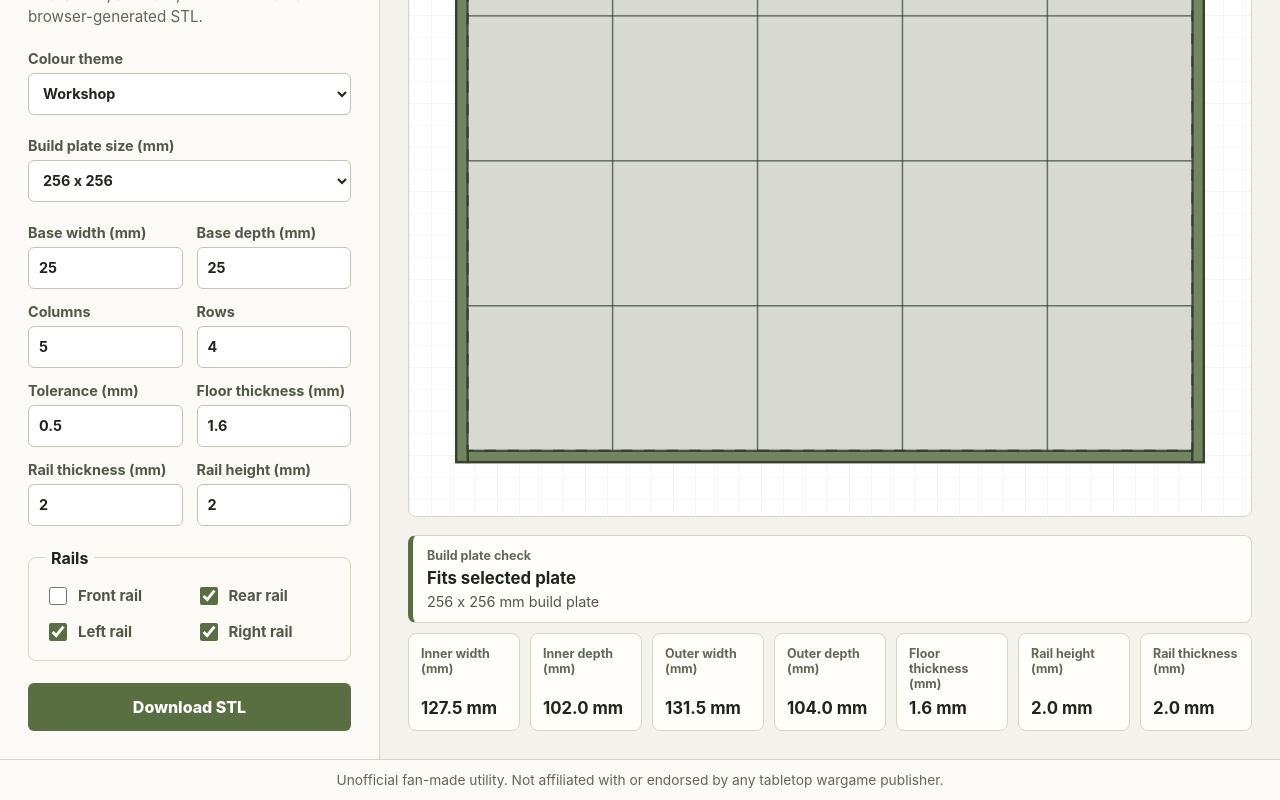
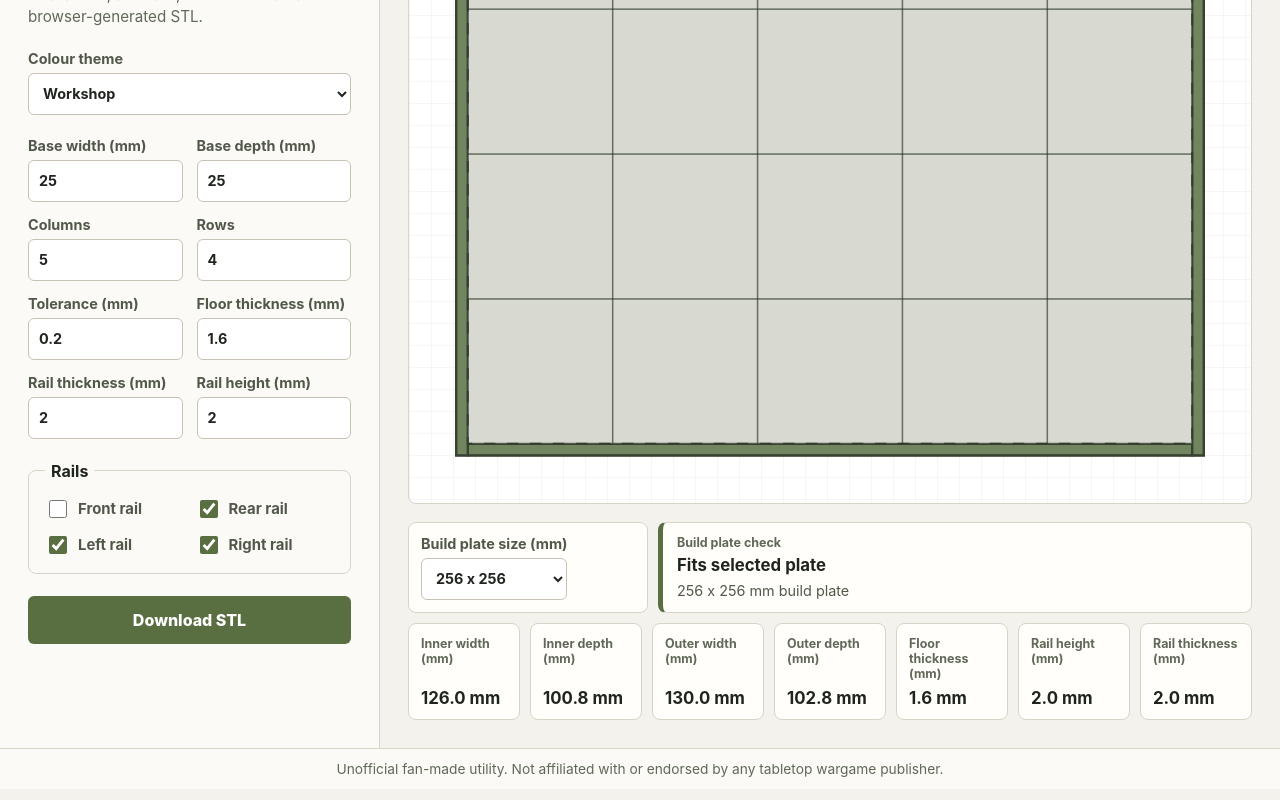
Before and after one commit to greyplasticmodelling/tray-workshop, a React (Vite) app: page / in a window 1280 px wide. Shown: the part 533-1333 px from the top of the page. Built offline with nearby package versions, Linux system fonts and the light colour scheme.

Commit message:
Move build plate selector and add tooltips

```diff
--- a/src/App.tsx
+++ b/src/App.tsx
@@ -11,7 +11,7 @@ const defaultSettings: TraySettings = {
   baseDepthMm: 25,
   columns: 5,
   rows: 4,
-  toleranceMm: 0.5,
+  toleranceMm: 0.2,
   floorThicknessMm: 1.6,
   railThicknessMm: 2,
   railHeightMm: 2,
@@ -47,7 +47,12 @@ export default function App() {
 
         <section className="preview-panel" aria-label="Tray preview and dimensions">
           <TrayPreviewSvg settings={settings} dimensions={dimensions} />
-          <DimensionsPanel settings={settings} dimensions={dimensions} buildPlateFit={buildPlateFit} />
+          <DimensionsPanel
+            settings={settings}
+            dimensions={dimensions}
+            buildPlateFit={buildPlateFit}
+            onSettingsChange={setSettings}
+          />
         </section>
       </main>
 
--- a/src/components/DimensionsPanel.tsx
+++ b/src/components/DimensionsPanel.tsx
@@ -1,13 +1,14 @@
 import type { BuildPlateFit, TrayDimensions, TraySettings } from '../types';
-import { formatMm } from '../geometry/trayMath';
+import { buildPlates, formatMm } from '../geometry/trayMath';
 
 type Props = {
   dimensions: TrayDimensions;
   settings: TraySettings;
   buildPlateFit: BuildPlateFit;
+  onSettingsChange: (settings: TraySettings) => void;
 };
 
-export function DimensionsPanel({ dimensions, settings, buildPlateFit }: Props) {
+export function DimensionsPanel({ dimensions, settings, buildPlateFit, onSettingsChange }: Props) {
   const items = [
     ['Inner width (mm)', formatMm(dimensions.innerWidthMm)],
     ['Inner depth (mm)', formatMm(dimensions.innerDepthMm)],
@@ -29,11 +30,30 @@ export function DimensionsPanel({ dimensions, settings, buildPlateFit }: Props)
 
   return (
     <div className="output-summary">
-      <section className="plate-fit" data-fit={fitsOnPlate ? 'yes' : 'no'} aria-label="Build plate fit">
-        <span>Build plate check</span>
-        <strong>{fitText}</strong>
-        <p>{fitDetail}</p>
-      </section>
+      <div className="plate-summary">
+        <label className="field plate-select" title="Choose the printer build plate size used for the fit check.">
+          <span>Build plate size (mm)</span>
+          <select
+            value={settings.buildPlateSize}
+            title="Choose the printer build plate size used for the fit check."
+            onChange={(event) =>
+              onSettingsChange({ ...settings, buildPlateSize: event.target.value as TraySettings['buildPlateSize'] })
+            }
+          >
+            {buildPlates.map((plate) => (
+              <option value={plate.value} key={plate.value}>
+                {plate.widthMm} x {plate.depthMm}
+              </option>
+            ))}
+          </select>
+        </label>
+
+        <section className="plate-fit" data-fit={fitsOnPlate ? 'yes' : 'no'} aria-label="Build plate fit">
+          <span>Build plate check</span>
+          <strong>{fitText}</strong>
+          <p>{fitDetail}</p>
+        </section>
+      </div>
 
       <section className="dimensions" aria-label="Calculated dimensions">
         {items.map(([label, value]) => (
--- a/src/components/TrayControls.tsx
+++ b/src/components/TrayControls.tsx
@@ -1,5 +1,4 @@
 import type { ThemeName, TraySettings } from '../types';
-import { buildPlates } from '../geometry/trayMath';
 
 type Props = {
   settings: TraySettings;
@@ -14,22 +13,23 @@ const numberFields: Array<{
   key: keyof Omit<TraySettings, 'buildPlateSize'>;
   label: string;
   step: number;
+  tooltip: string;
 }> = [
-  { key: 'baseWidthMm', label: 'Base width (mm)', step: 1 },
-  { key: 'baseDepthMm', label: 'Base depth (mm)', step: 1 },
-  { key: 'columns', label: 'Columns', step: 1 },
-  { key: 'rows', label: 'Rows', step: 1 },
-  { key: 'toleranceMm', label: 'Tolerance (mm)', step: 0.1 },
-  { key: 'floorThicknessMm', label: 'Floor thickness (mm)', step: 0.1 },
-  { key: 'railThicknessMm', label: 'Rail thickness (mm)', step: 0.1 },
-  { key: 'railHeightMm', label: 'Rail height (mm)', step: 0.1 },
+  { key: 'baseWidthMm', label: 'Base width (mm)', step: 1, tooltip: 'Width of each model base from left to right.' },
+  { key: 'baseDepthMm', label: 'Base depth (mm)', step: 1, tooltip: 'Depth of each model base from front to back.' },
+  { key: 'columns', label: 'Columns', step: 1, tooltip: 'Number of bases across the tray frontage.' },
+  { key: 'rows', label: 'Rows', step: 1, tooltip: 'Number of ranks from front to back.' },
+  { key: 'toleranceMm', label: 'Tolerance (mm)', step: 0.1, tooltip: 'Extra clearance added to each base slot.' },
+  { key: 'floorThicknessMm', label: 'Floor thickness (mm)', step: 0.1, tooltip: 'Thickness of the flat bottom plate.' },
+  { key: 'railThicknessMm', label: 'Rail thickness (mm)', step: 0.1, tooltip: 'Horizontal thickness of enabled edge rails.' },
+  { key: 'railHeightMm', label: 'Rail height (mm)', step: 0.1, tooltip: 'Height of rails above the floor.' },
 ];
 
-const railToggles: Array<{ key: keyof TraySettings; label: string }> = [
-  { key: 'frontRailEnabled', label: 'Front rail' },
-  { key: 'rearRailEnabled', label: 'Rear rail' },
-  { key: 'leftRailEnabled', label: 'Left rail' },
-  { key: 'rightRailEnabled', label: 'Right rail' },
+const railToggles: Array<{ key: keyof TraySettings; label: string; tooltip: string }> = [
+  { key: 'frontRailEnabled', label: 'Front rail', tooltip: 'Add or remove the front edge rail.' },
+  { key: 'rearRailEnabled', label: 'Rear rail', tooltip: 'Add or remove the rear edge rail.' },
+  { key: 'leftRailEnabled', label: 'Left rail', tooltip: 'Add or remove the left side rail.' },
+  { key: 'rightRailEnabled', label: 'Right rail', tooltip: 'Add or remove the right side rail.' },
 ];
 
 const themes: Array<{ value: ThemeName; label: string }> = [
@@ -59,7 +59,11 @@ export function TrayControls({ settings, theme, onChange, onThemeChange, validat
 
       <label className="field">
         <span>Colour theme</span>
-        <select value={theme} onChange={(event) => onThemeChange(event.target.value as ThemeName)}>
+        <select
+          value={theme}
+          title="Change the page colour palette."
+          onChange={(event) => onThemeChange(event.target.value as ThemeName)}
+        >
           {themes.map((themeOption) => (
             <option value={themeOption.value} key={themeOption.value}>
               {themeOption.label}
@@ -68,28 +72,15 @@ export function TrayControls({ settings, theme, onChange, onThemeChange, validat
         </select>
       </label>
 
-      <label className="field">
-        <span>Build plate size (mm)</span>
-        <select
-          value={settings.buildPlateSize}
-          onChange={(event) => onChange({ ...settings, buildPlateSize: event.target.value as TraySettings['buildPlateSize'] })}
-        >
-          {buildPlates.map((plate) => (
-            <option value={plate.value} key={plate.value}>
-              {plate.widthMm} x {plate.depthMm}
-            </option>
-          ))}
-        </select>
-      </label>
-
       <div className="field-grid">
         {numberFields.map((field) => (
-          <label className="field" key={field.key}>
+          <label className="field" key={field.key} title={field.tooltip}>
             <span>{field.label}</span>
             <input
               type="number"
               min="0"
               step={field.step}
+              title={field.tooltip}
               value={settings[field.key] as number}
               onChange={(event) => updateNumber(field.key, event.target.value)}
             />
@@ -100,9 +91,10 @@ export function TrayControls({ settings, theme, onChange, onThemeChange, validat
       <fieldset className="rail-options">
         <legend>Rails</legend>
         {railToggles.map((toggle) => (
-          <label className="toggle" key={toggle.key}>
+          <label className="toggle" key={toggle.key} title={toggle.tooltip}>
             <input
               type="checkbox"
+              title={toggle.tooltip}
               checked={settings[toggle.key] as boolean}
               onChange={(event) => updateToggle(toggle.key, event.target.checked)}
             />
@@ -119,7 +111,13 @@ export function TrayControls({ settings, theme, onChange, onThemeChange, validat
         </div>
       )}
 
-      <button className="download-button" type="button" disabled={validationMessages.length > 0} onClick={onDownload}>
+      <button
+        className="download-button"
+        type="button"
+        title="Download the current tray as an STL file."
+        disabled={validationMessages.length > 0}
+        onClick={onDownload}
+      >
         Download STL
       </button>
     </aside>
--- a/src/styles.css
+++ b/src/styles.css
@@ -334,6 +334,22 @@ h1 {
   gap: 10px;
 }
 
+.plate-summary {
+  display: grid;
+  grid-template-columns: minmax(180px, 240px) minmax(0, 1fr);
+  gap: 10px;
+  align-items: stretch;
+}
+
+.plate-select {
+  min-height: 72px;
+  justify-content: space-between;
+  border: 1px solid var(--border);
+  border-radius: 8px;
+  padding: 12px;
+  background: var(--surface-soft);
+}
+
 .plate-fit {
   min-height: 72px;
   display: grid;
@@ -425,6 +441,10 @@ footer {
   .dimensions {
     grid-template-columns: repeat(2, minmax(0, 1fr));
   }
+
+  .plate-summary {
+    grid-template-columns: 1fr;
+  }
 }
 
 @media (max-width: 560px) {
@@ -439,6 +459,7 @@ footer {
 
   .field-grid,
   .rail-options,
+  .plate-summary,
   .dimensions {
     grid-template-columns: 1fr;
   }
```
